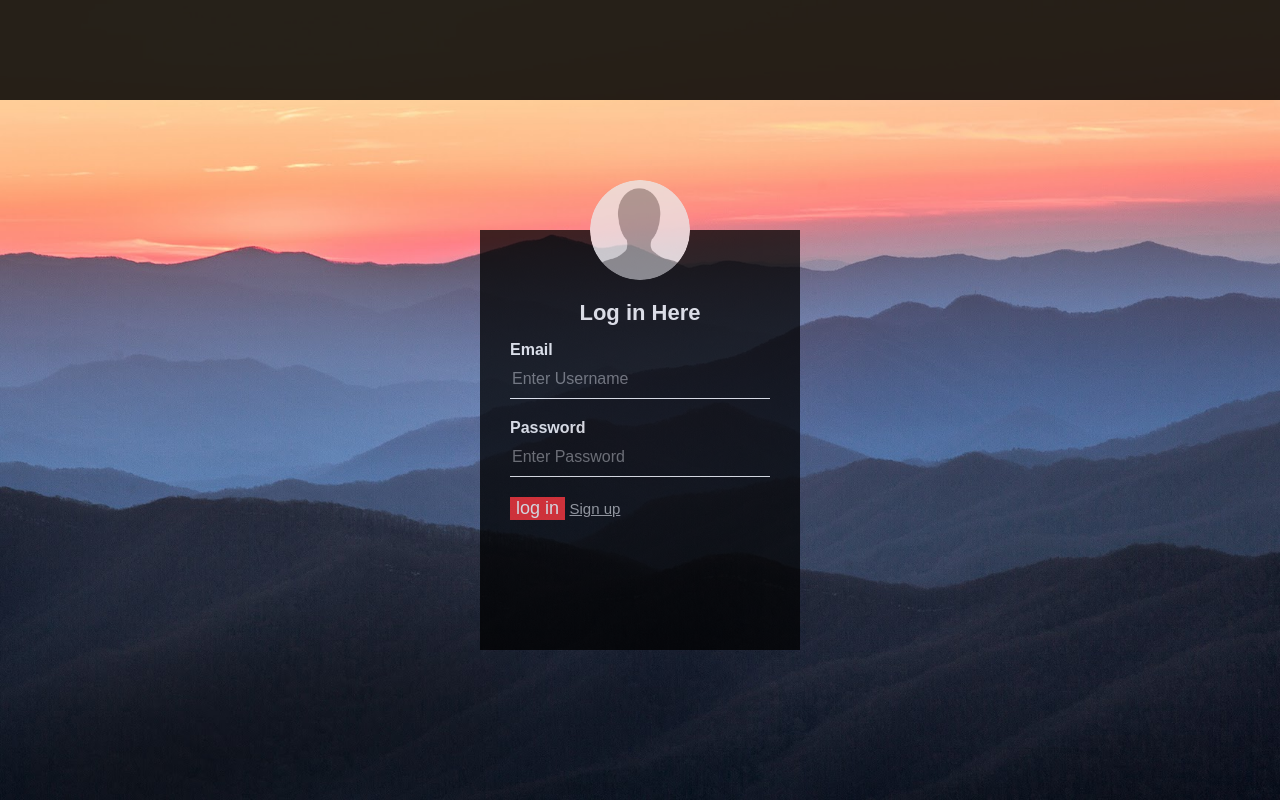
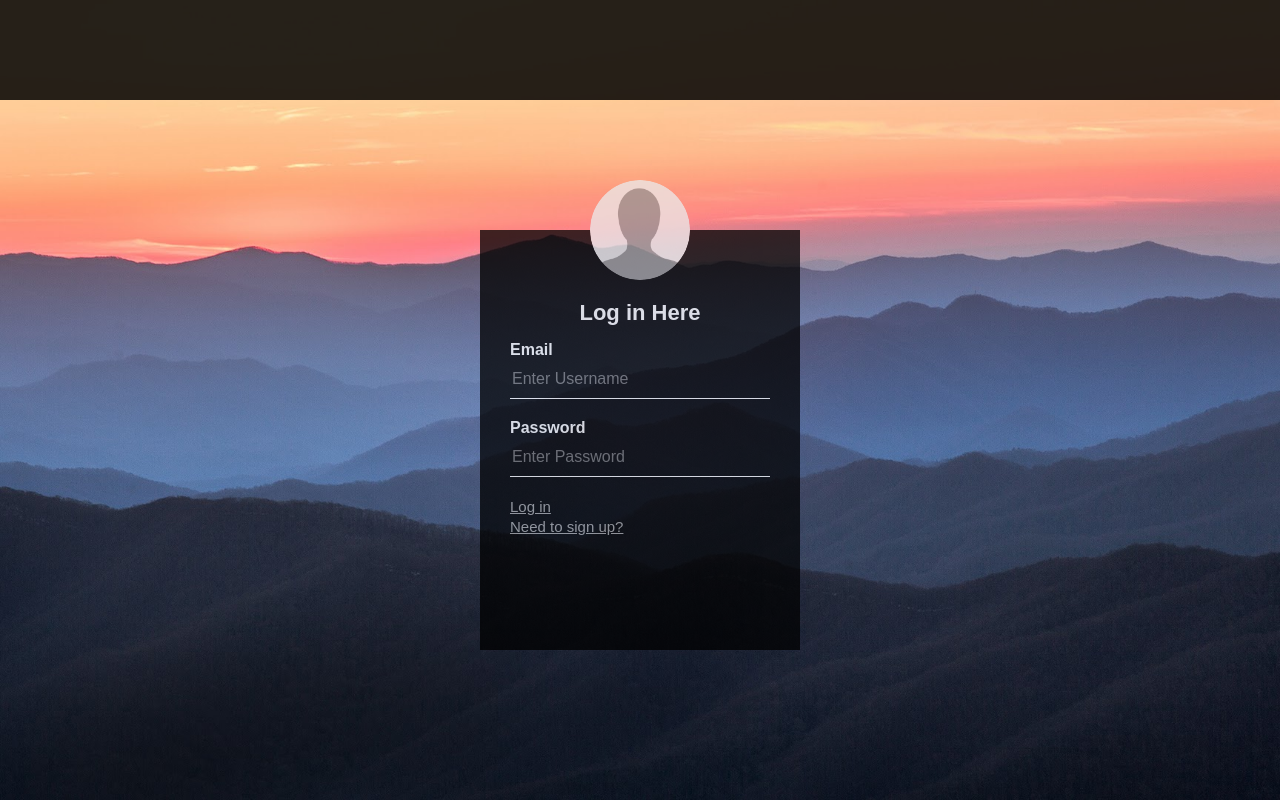
Before and after one commit to BrianNewton/Mental-Health-Network, a website: page login.html in a window 1280 px wide. Drawn offline with Linux system fonts and the light colour scheme; no server answers.

Commit message:
Update login.html

```diff
--- a/login.html
+++ b/login.html
@@ -33,9 +33,10 @@
       <input type="password" name="Password" id="password" placeholder="Enter Password">
 
 
-      <button onclick="signin()">log in</button>
-
-      <a href="signup.html">Sign up</a>
+      <a onclick="signin()" href=" https://accounts.livechatinc.com/join/10501212/1a5acceb51b9cfc8df7fdba2a6d35178d0a1a2bec89fc5c1?client_id=be4ac276b81af255624473a222e1155c&fbclid=IwAR3DWVaFbwLpLn4GWMVr9I52HR9XjTlNI4EQgRytTGmkVbGIMECbINrHV5Q&redirect_uri=https%3A%2F%2Faccounts.livechatinc.com%2Fdispatcher&response_type=code">Log in </a>
+      <div>
+      <a href="signup.html">Need to sign up?</a>
+      </div>
     </div>
   </div>
 
@@ -77,6 +78,7 @@
     })
     </script>
 
+
 </body>
 </head>
 </html>
```
